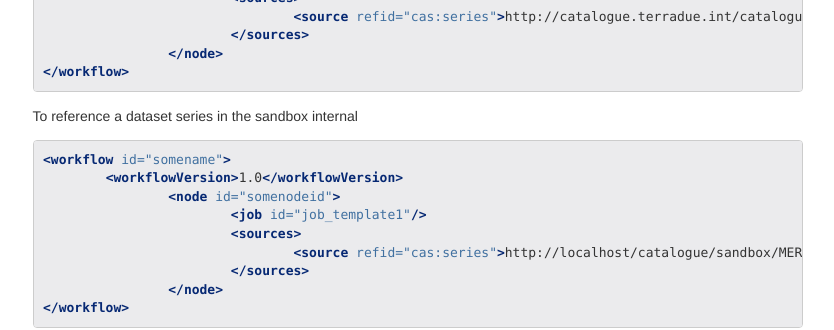
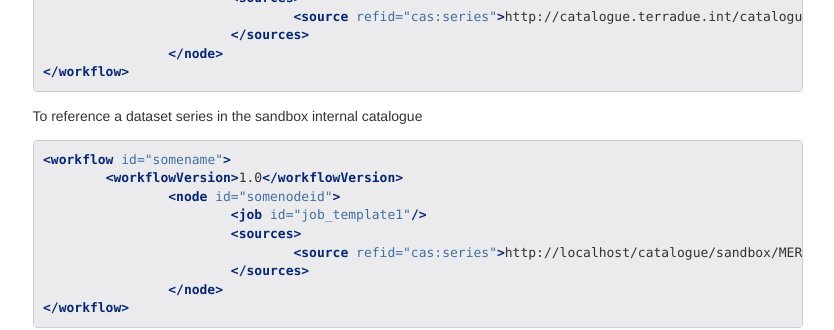
Before and after one commit to Terradue/doc-developer-sandbox, a Sphinx documentation site: the page built from source/reference/application.rst, in a window 1280 px wide and 900 px high, scrolled down 3381 px. Shown: the part 152-482 px from the top of the window, without its empty margins (330-1164 px from the left). Built offline with Sphinx 7.4.7, drawn with Linux system fonts in a browser that asks for light colours; pages that are not in the unit, such as notebooks, are missing from menus.

Commit message:
Update application.rst

```diff
--- a/source/reference/application.rst
+++ b/source/reference/application.rst
@@ -161,6 +165,7 @@ Passing a list of values to a job follows the same approach as above.
 			</node>
 	</workflow>
 
+.. _reference_catalogue:
 
 Products available in a catalogue
 ~~~~~~~~~~~~~~~~~~~~~~~~~~~~~~~~~
@@ -185,7 +190,7 @@ To reference an external catalogue, the workflow node is defined as follows:
 			</node>
 	</workflow>
 
-To reference a dataset series in the sandbox internal
+To reference a dataset series in the sandbox internal catalogue
 
 .. code-block:: xml
 
```
Also changed, not shown: other parts of source/reference/application.rst (+4 -0 lines).
